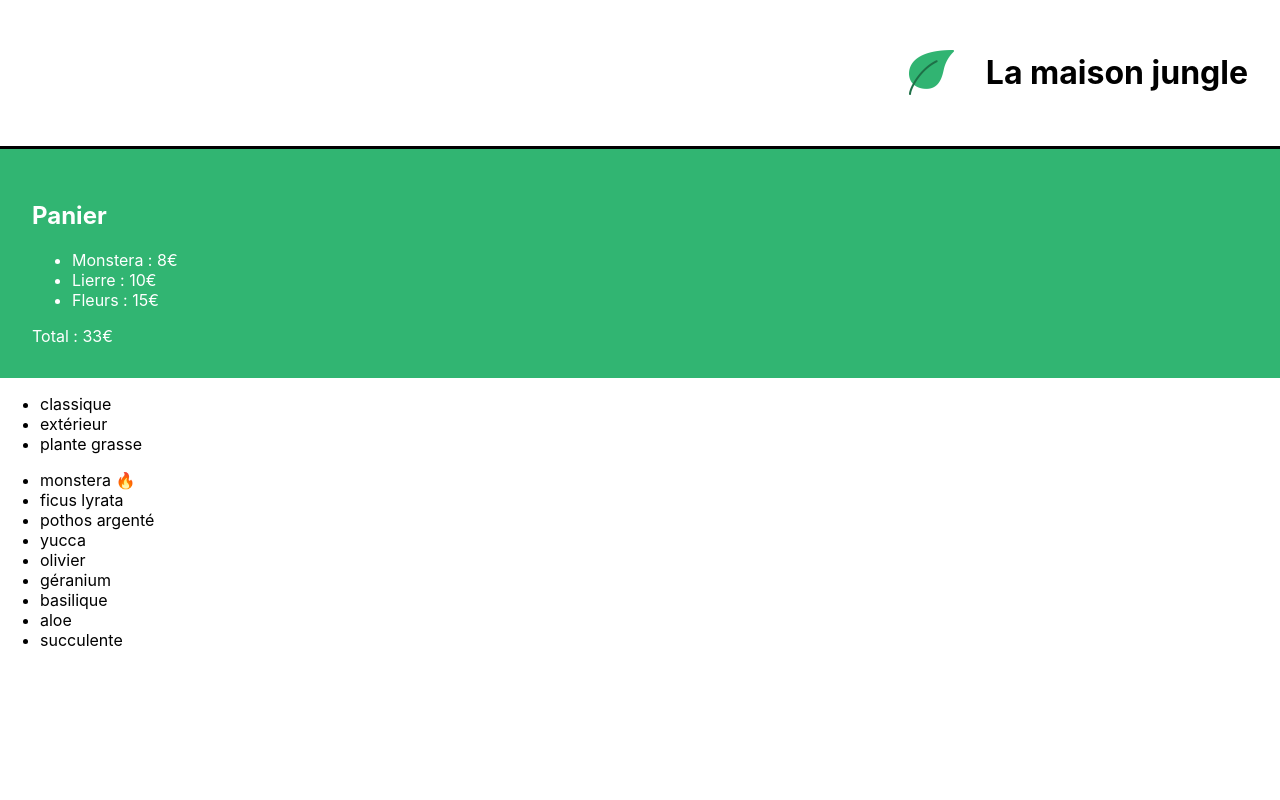
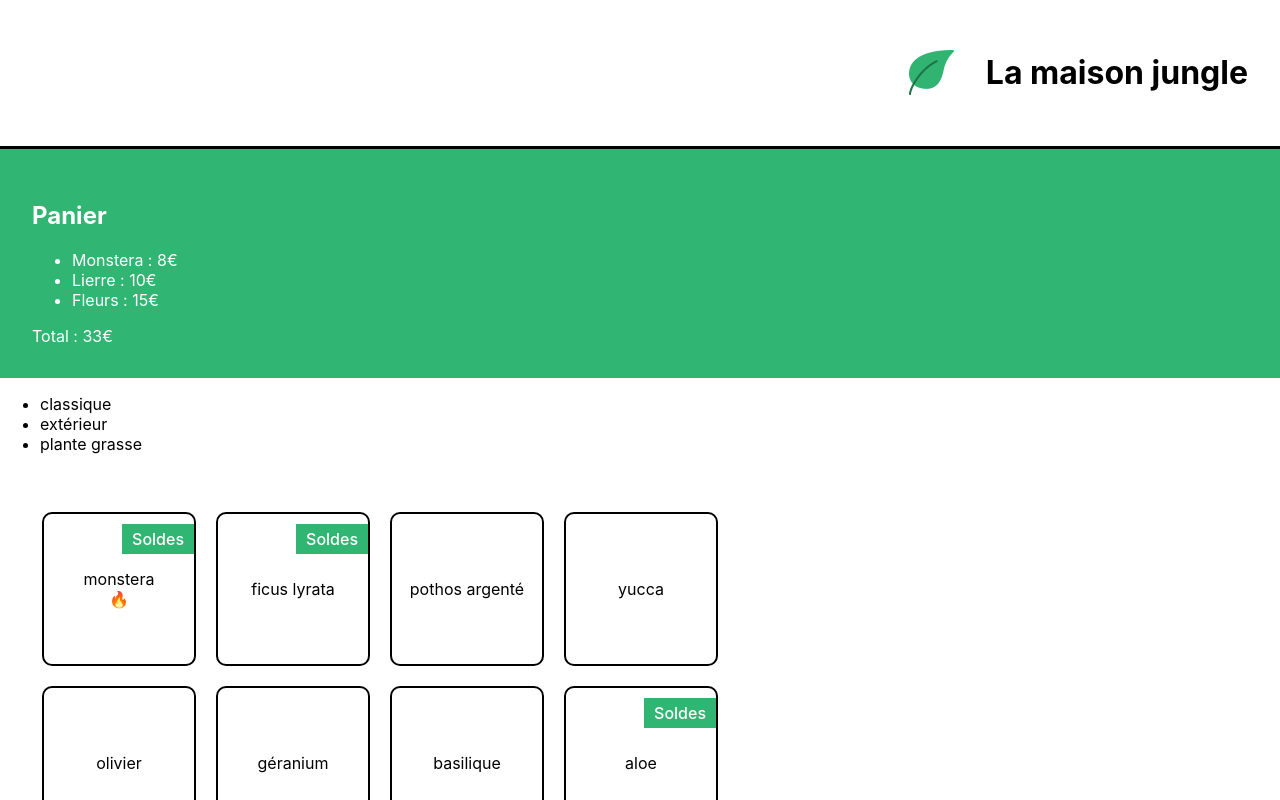
Before and after one commit to ridjy/vente_en_ligne_react, a React (Create React App) app: page / in a window 1280 px wide. Shown: the top 800 px of the page. Built offline with nearby package versions, Linux system fonts and the light colour scheme.

Commit message:
debut prop

```diff
--- a/src/composants/ShoppingList.js
+++ b/src/composants/ShoppingList.js
@@ -1,4 +1,5 @@
 import { plantList } from '../datas/plantList.js'
+import '../styles/ShoppingList.css'
 
 function ShoppingList() {
     const categories = plantList.reduce(
@@ -14,9 +15,12 @@
 					<li key={cat}>{cat}</li>
 				))}
 			</ul>
-			<ul>
+			<ul className='lmj-plant-list'>
 				{plantList.map((plant) => (
-					<li key={plant.id}>{plant.name} {plant.isBestSale ? <span>🔥</span> : null} </li>
+					<li key={plant.id} className='lmj-plant-item'>
+                        {plant.name} {plant.isBestSale ? <span>🔥</span> : null}
+                        {plant.promotion && <div className='lmj-sales'>Soldes</div>}
+                    </li>
 				))}
 			</ul>
 		</div>
--- a/src/datas/plantList.js
+++ b/src/datas/plantList.js
@@ -3,17 +3,20 @@
 		name: 'monstera',
 		category: 'classique',
 		id: '1ed',
+        promotion :true,
         isBestSale: true
 	},
 	{
 		name: 'ficus lyrata',
 		category: 'classique',
-		id: '2ab'
+		id: '2ab',
+        promotion :true
 	},
 	{
 		name: 'pothos argenté',
 		category: 'classique',
-		id: '3sd'
+		id: '3sd',
+        promotion :false
 	},
 	{
 		name: 'yucca',
@@ -38,7 +41,8 @@
 	{
 		name: 'aloe',
 		category: 'plante grasse',
-		id: '8fp'
+		id: '8fp',
+        promotion :true
 	},
 	{
 		name: 'succulente',
--- /dev/null
+++ b/src/styles/ShoppingList.css
@@ -0,0 +1,30 @@
+.lmj-plant-list {
+	list-style-type: none;
+	padding: 32px;
+	display: flex;
+	flex-wrap: wrap;
+	max-width: 800px;
+}
+
+.lmj-plant-item {
+	border: solid 2px black;
+	border-radius: 10px;
+	height: 150px;
+	width: 150px;
+	margin: 10px;
+	display: flex;
+	align-items: center;
+	justify-content: center;
+	flex-direction: column;
+	position: relative;
+}
+
+.lmj-sales {
+	position: absolute;
+	right: 0px;
+	top: 10px;
+	font-weight: 500;
+	color: white;
+	padding: 5px 10px;
+	background-color: #31b572;
+}
```
